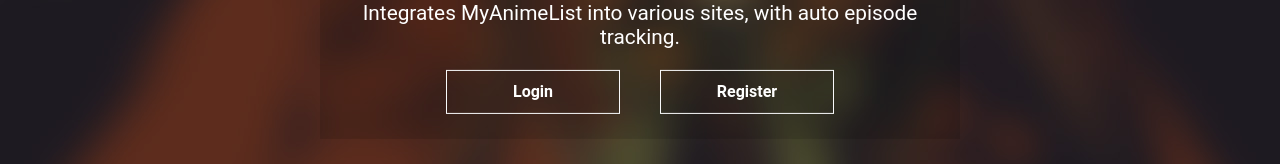
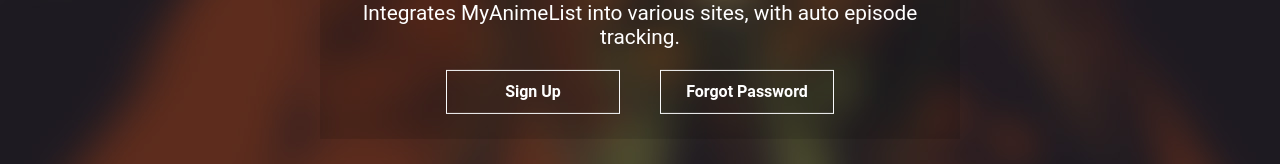
Before and after one commit to jdragonjds/Alist_Web, a React (Create React App) app: page / in a window 1280 px wide. Shown: the part 600-764 px from the top of the page. Built offline with nearby package versions, Linux system fonts and the light colour scheme; a web font is replaced by a local one.

Commit message:
no login yet

```diff
--- a/src/pages/Home.js
+++ b/src/pages/Home.js
@@ -31,11 +31,11 @@
             tracking.
           </p>
           <div className="btn-container">
-            <Link to="/login" className="btn">
-              Login
+            <Link to="/register" className="btn">
+              Sign Up
             </Link>
-            <Link to="/register" className="btn">
-              Register
+            <Link to="/forgot-password" className="btn">
+              Forgot Password
             </Link>
           </div>
         </div>
```
Also changed, not shown: 1 other file (tests, documents, lock files or other folders).
